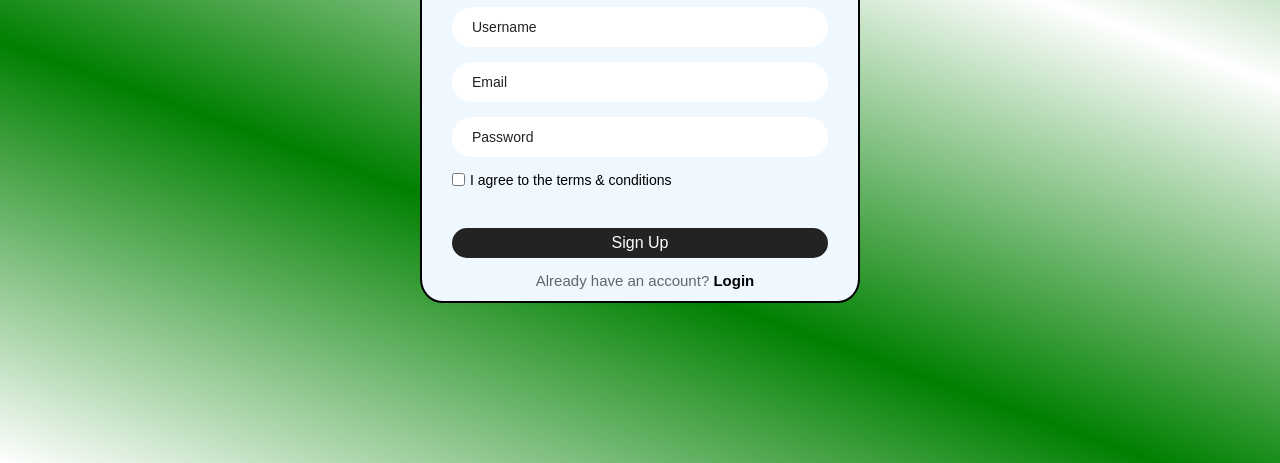
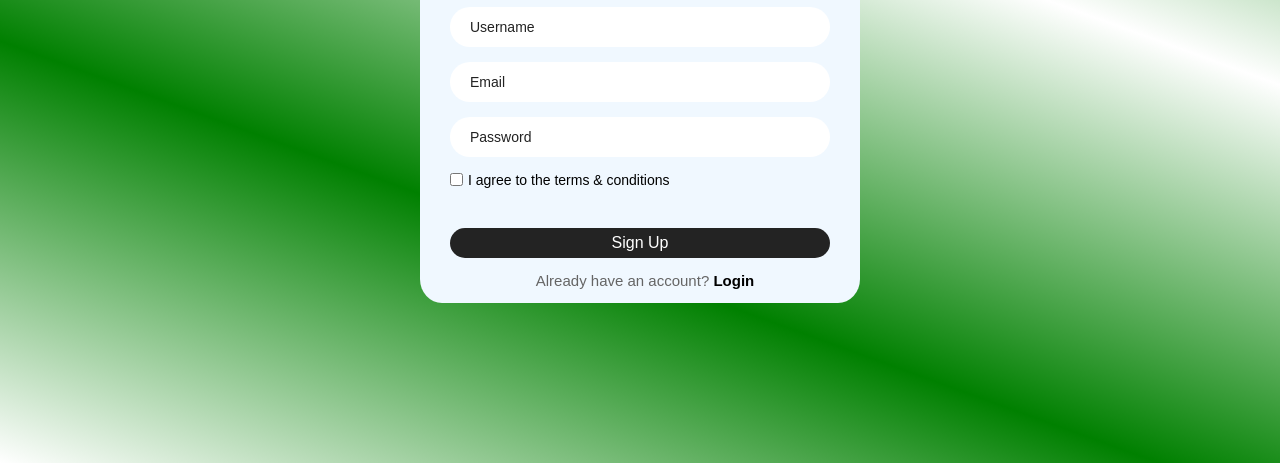
Before and after one commit to Olaniba/WasteConnect, a plain HTML site: page signup.html in a window 1280 px wide. Shown: the part 337-800 px from the top of the page. Drawn offline with Linux system fonts and the light colour scheme.

Commit message:
slight changes

```diff
--- a/signup.css
+++ b/signup.css
@@ -21,7 +21,7 @@ body{
     width: 440px;
     height: 480px;
     padding: 30px;
-    border: 2px solid ;
+    border: none ;
     border-radius: 5%;
     background-color: aliceblue;
     box-shadow: #222;
@@ -35,6 +35,7 @@ h3{
     margin: -10px 0 15px 0;
 }
 p{
+    text-align: center;
     margin: 0 0 10px 10px;
     color: rgb(101, 101, 101);
 }
```
